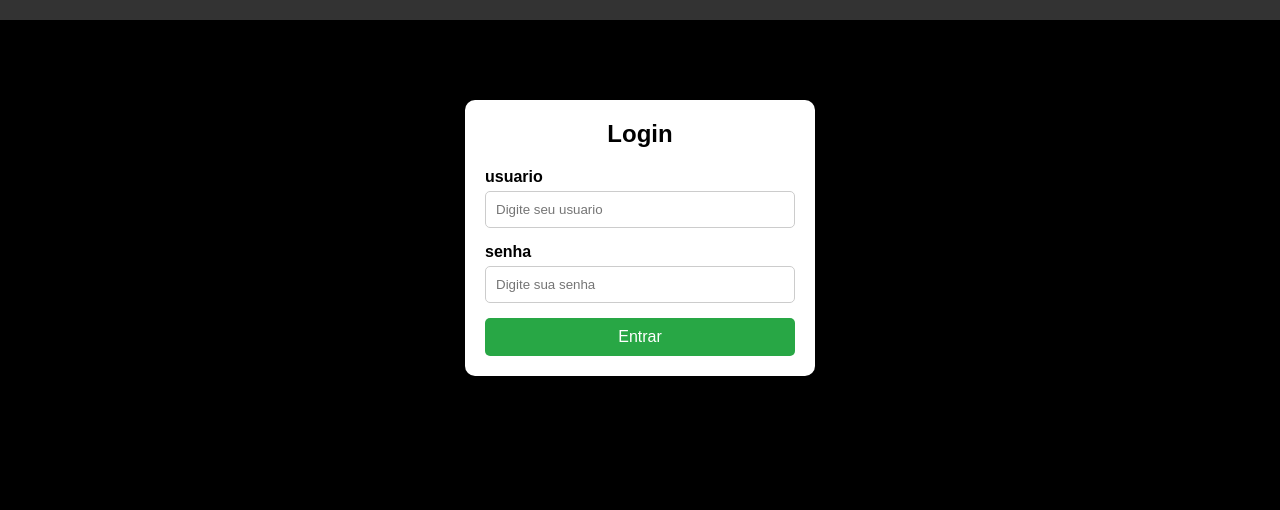
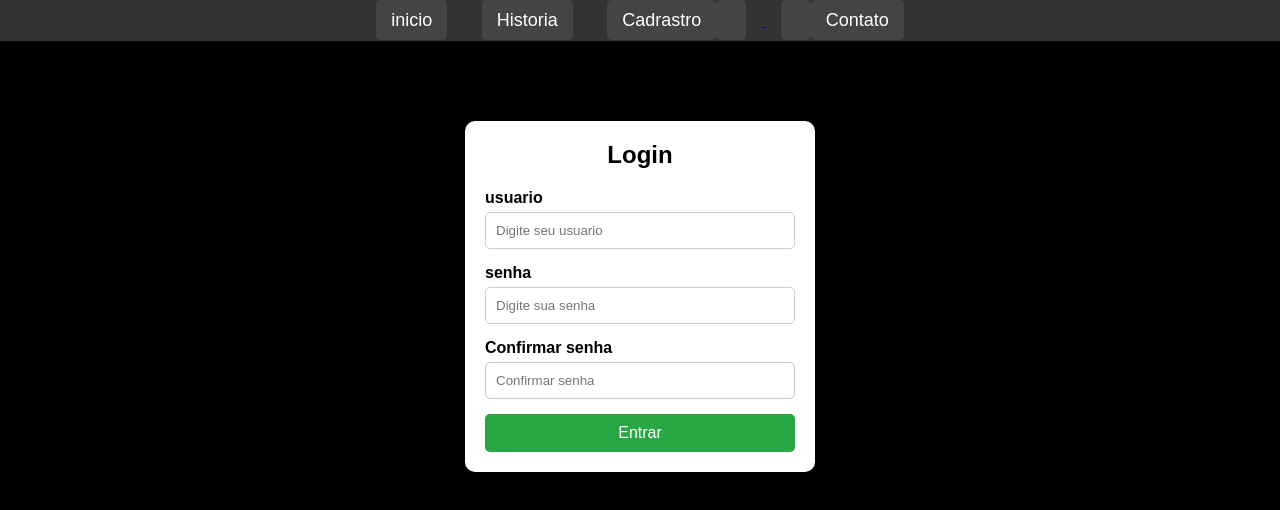
Before and after one commit to Caio050/site, a plain HTML site: page login.html in a window 1280 px wide. Drawn offline with Linux system fonts and the light colour scheme.

Commit message:
Add files via upload

```diff
--- a/login.html
+++ b/login.html
@@ -8,9 +8,20 @@
 
 </head>
 <body>
+    <nav>
+        <ul>
+            <li><a  href=" #" >inicio</a></li>
+            <li><a  href=" #" >Historia</a></li>
+            <li>
+                <a>Cadrastro</a>
+                <ul class="submenu">
+                    <li><a href="#"> Cliente PF</li>
+                    <li><a href="#"> Cliente PJ</li>
+                </ul>
+            </li>
+            <li><a href="#">Contato</a></li>
 
-    <nav>
-
+        </ul>
     </nav>
     <div class="login-container">
         <h2>Login</h2>
@@ -24,14 +35,15 @@
                 <input type="password " id ="txtSenha" name="txtSenha" placeholder="Digite sua senha " required>
 
             </div>
+            <div class="input-group">
+                <label for="txtSenha">Confirmar senha</label>
+                <input type="password " id ="txtSenha" name="txtconfirmarsenha" placeholder="Confirmar senha " required>
 
+            </div>
 
             <button type="submit">Entrar</button>
-
         </form>
     </div>
 
-
-
 </body>
 </html>
```
